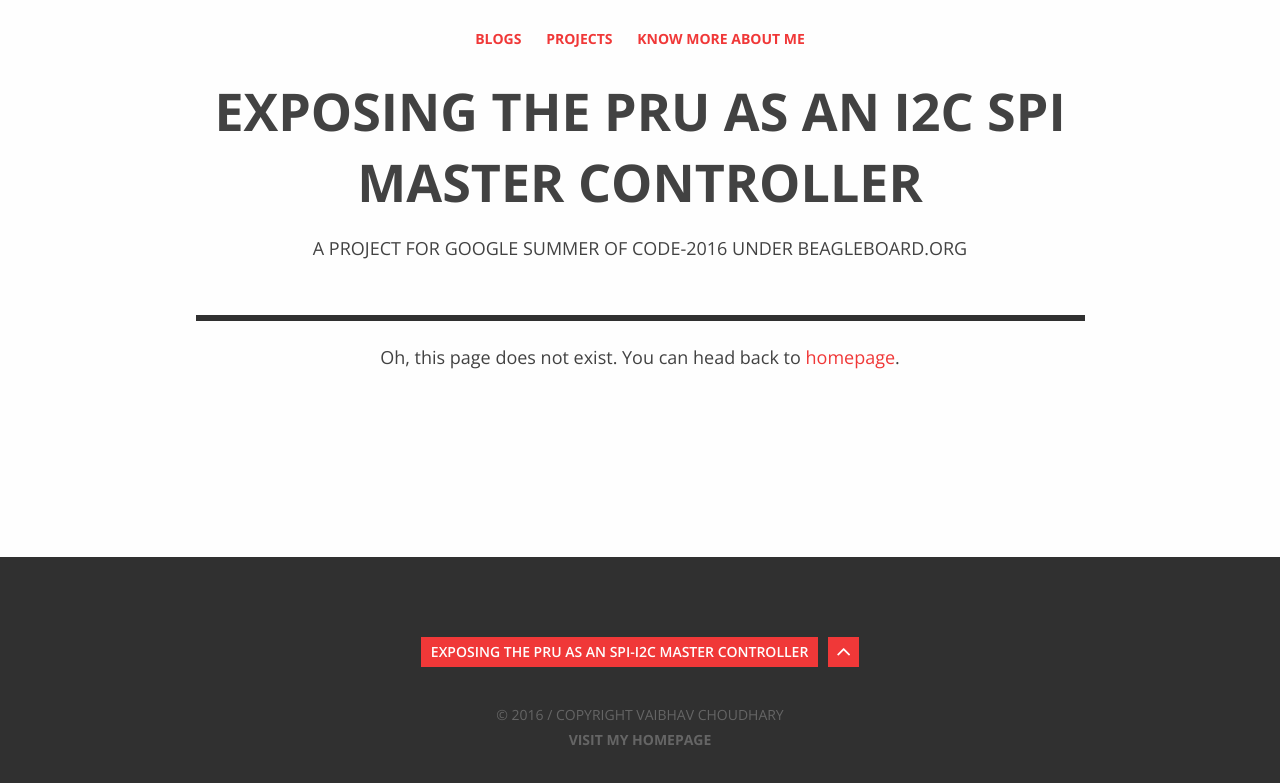
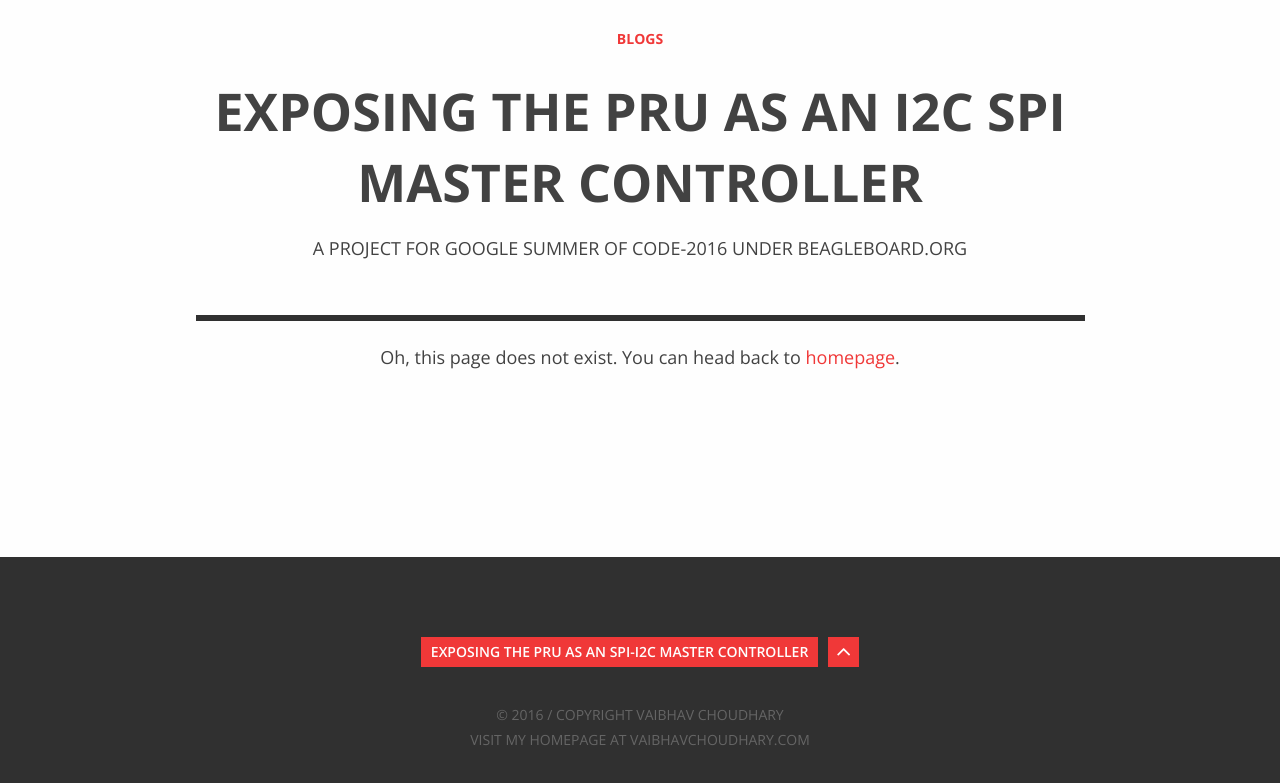
Before and after one commit to chanakya-vc/PRU-I2C_SPI_master, a plain HTML site: page 404.html in a window 1280 px wide. Shown: the part 73-856 px from the top of the page. Drawn offline with nearby package versions, Linux system fonts and the light colour scheme; files whose address does not match are found by name.

Commit message:
Removed unnnecessary links

```diff
--- a/404.html
+++ b/404.html
@@ -50,14 +50,6 @@
         <a title="Blogs" href="/PRU-I2C_SPI_master/">Blogs</a>
     </li>
 
-    <li class="site-nav-item">
-        <a title="Projects" href="vaibhavchoudhary.com/#Projects">Projects</a>
-    </li>
-
-    <li class="site-nav-item">
-        <a title="Know More about me" href="www.vaibhavchoudhary.com">Know More about me</a>
-    </li>
-
                     </ul>
                 </div>
             </header>
@@ -93,7 +85,7 @@
                     <span>&copy; 2016 / Copyright Vaibhav Choudhary</span>
                 </p>
                 <p class="footer-copyright">
-                <a href="vaibhavchoudhary.com">Visit my Homepage</a>
+                Visit my Homepage at vaibhavchoudhary.com
                 </p>
 
             </div>
```
Also changed, not shown: index.html (+1 -9 lines), post/Precoding-period/index.html (+1 -9 lines), post/index.html (+1 -9 lines).
